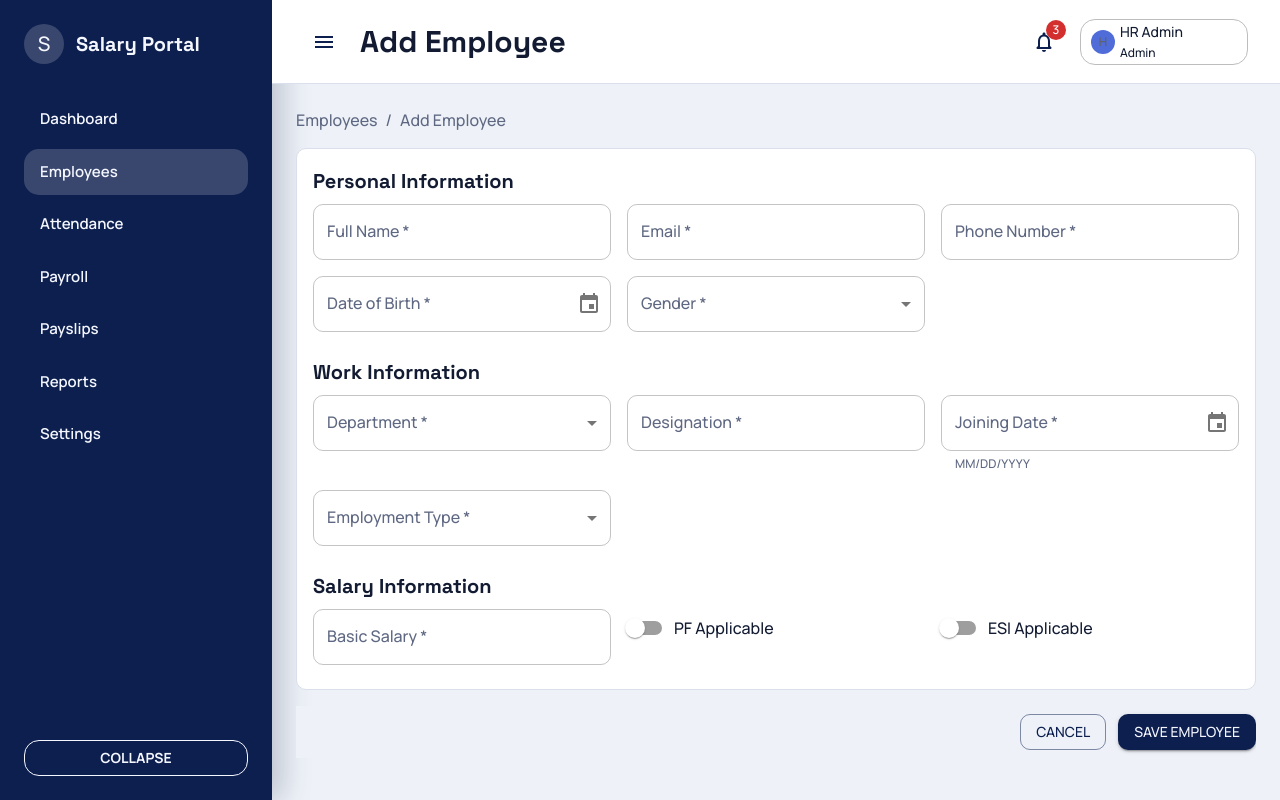
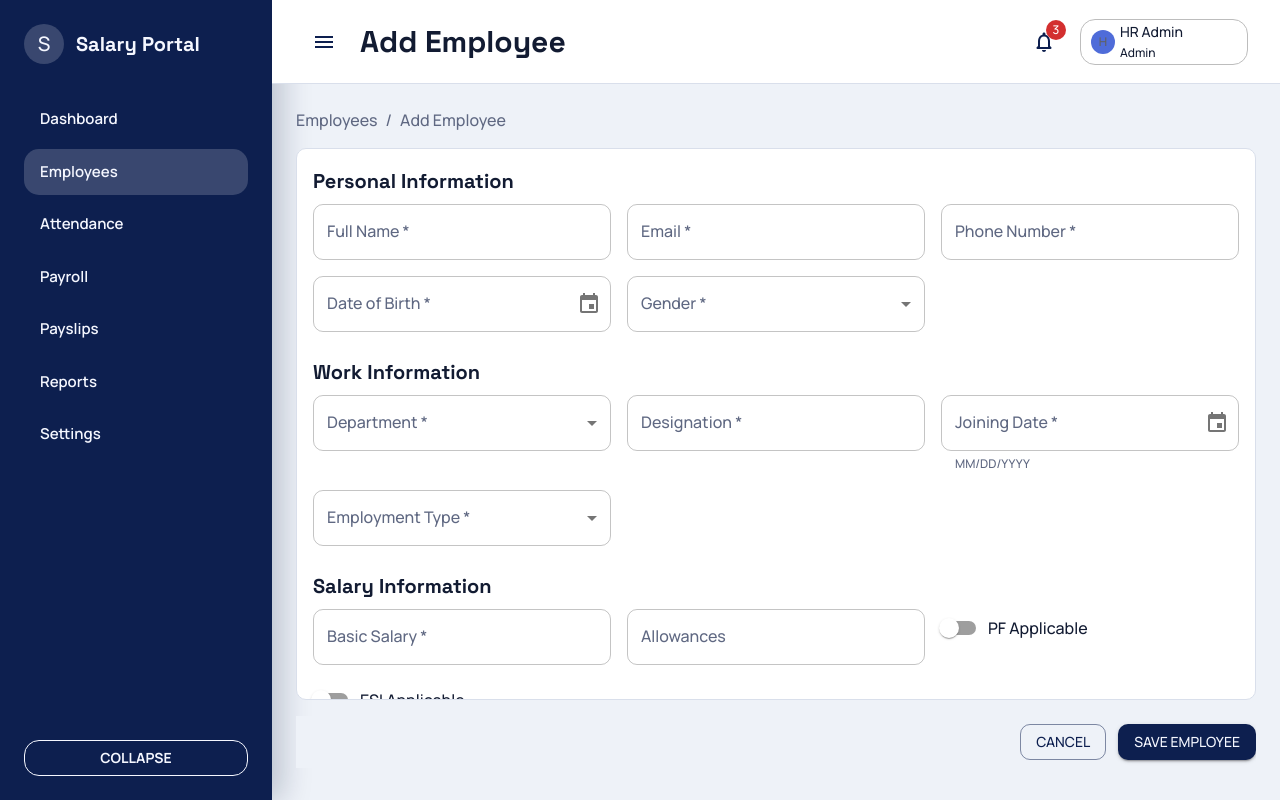
Before and after one commit to bittukumarthakur/acme-salary-management-system, a React (Vite) app in the folder frontend/: page /employees/add in a window 1280 px wide. Built offline with nearby package versions, Linux system fonts and the light colour scheme; the HTML template or start-up script is replaced by a standard one.

Commit message:
feat(frontend): add Allowances field to add employee form

```diff
--- a/frontend/src/features/add-employee/form/components/SalaryInfoSection.tsx
+++ b/frontend/src/features/add-employee/form/components/SalaryInfoSection.tsx
@@ -44,6 +44,19 @@ export function SalaryInfoSection({
           />
         </Grid>
         <Grid size={{ xs: 12, md: 4 }}>
+          <TextField
+            label="Allowances"
+            variant="outlined"
+            type="number"
+            placeholder="Enter allowances"
+            value={form.allowances}
+            onChange={(event) => setField('allowances', event.target.value)}
+            error={Boolean(errors.allowances)}
+            helperText={errors.allowances}
+            fullWidth
+          />
+        </Grid>
+        <Grid size={{ xs: 12, md: 4 }}>
           <FormControlLabel
             control={
               <Switch
--- a/frontend/src/features/add-employee/form/formModel.ts
+++ b/frontend/src/features/add-employee/form/formModel.ts
@@ -9,6 +9,7 @@ export interface AddEmployeeFormState {
   joiningDate: string
   employmentType: string
   basicSalary: string
+  allowances: string
   pfApplicable: boolean
   esiApplicable: boolean
 }
@@ -31,6 +32,7 @@ export const initialFormState: AddEmployeeFormState = {
   joiningDate: '',
   employmentType: '',
   basicSalary: '',
+  allowances: '',
   pfApplicable: false,
   esiApplicable: false,
 }
--- a/frontend/src/features/add-employee/form/formValidation.ts
+++ b/frontend/src/features/add-employee/form/formValidation.ts
@@ -51,6 +51,13 @@ export function validateAddEmployeeForm(
     nextErrors.basicSalary = 'Basic Salary must be zero or higher'
   }
 
+  if (form.allowances.trim()) {
+    const allowancesValue = Number(form.allowances)
+    if (Number.isNaN(allowancesValue) || allowancesValue < 0) {
+      nextErrors.allowances = 'Allowances must be zero or higher'
+    }
+  }
+
   if (form.dateOfBirth && form.dateOfBirth >= todayIso) {
     nextErrors.dateOfBirth = 'Date of Birth must be in the past'
   }
--- a/frontend/src/features/add-employee/pages/AddEmployeePage.tsx
+++ b/frontend/src/features/add-employee/pages/AddEmployeePage.tsx
@@ -57,6 +57,9 @@ export function AddEmployeePage() {
       basicSalary: Number(form.basicSalary),
       pfApplicable: form.pfApplicable,
       esiApplicable: form.esiApplicable,
+      ...(form.allowances.trim()
+        ? { allowances: Number(form.allowances) }
+        : {}),
     },
   })
 
--- a/frontend/src/features/employees/types/employees.ts
+++ b/frontend/src/features/employees/types/employees.ts
@@ -186,6 +186,7 @@ export interface CreateEmployeePayload {
     endDate?: string | null
     pfApplicable?: boolean
     esiApplicable?: boolean
+    allowances?: number
   }
   bankAccounts?: Array<{
     bankName: string
```
Also changed, not shown: frontend/plans/2026-07-02-add-allowances-field.md (added, +28 -0 lines), 1 other file (tests, documents, lock files or other folders).
